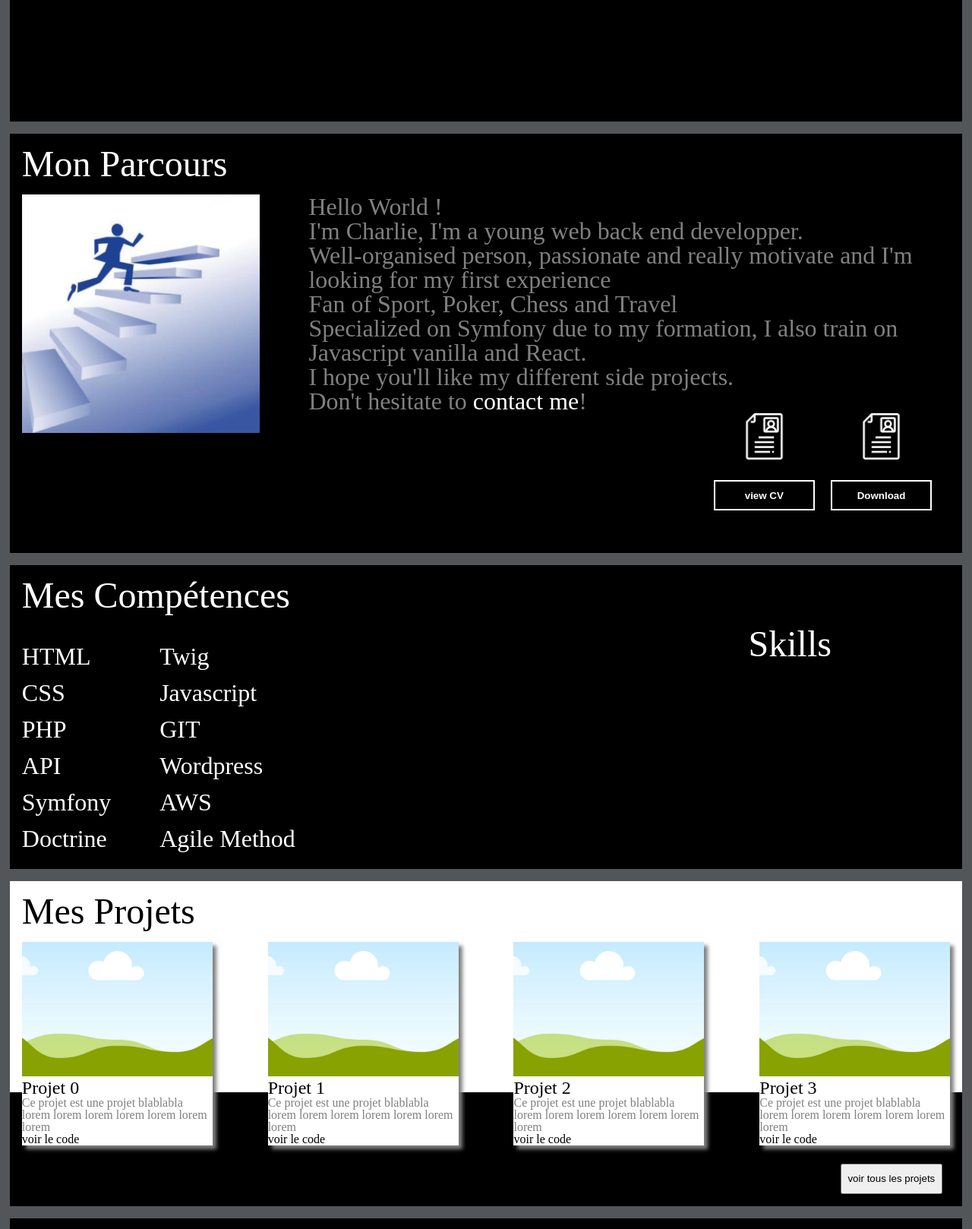
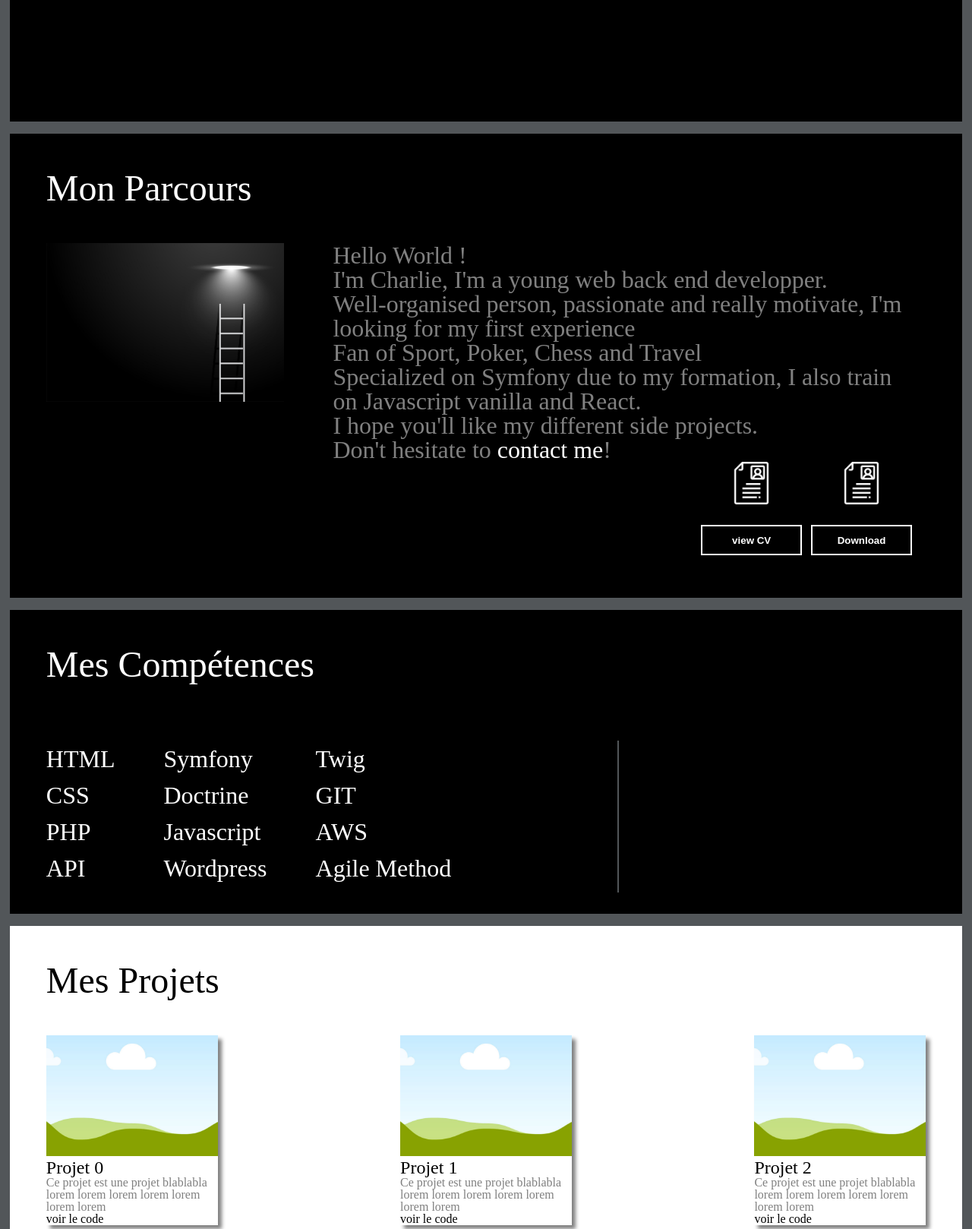
Before and after one commit to Charliebauduin/portfolio, a Symfony app: template Portfolio/templates/home/index.html.twig in a window 1280 px wide. Shown: the part 320-1938 px from the top of the page at 76% size. Run offline with Twig, Linux system fonts and the light colour scheme; the template is opened without the code that fills it, so the values that code supplies are empty; some libraries are stand-ins or nearby versions.

Commit message:
amelioration du css

```diff
--- a/Portfolio/public/css/style.css
+++ b/Portfolio/public/css/style.css
@@ -10,6 +10,8 @@ html {
     display: flex;
     flex-direction: column;
     justify-content: center;
+    max-width: 1500px;
+    margin: auto;
 
 }
 
@@ -69,7 +71,7 @@ html {
 .parcours-title {
 
     width: 100%;
-    margin: 1em;
+    margin: 3em;
 
 }
 
@@ -80,6 +82,7 @@ html {
     margin-left: 1em;
     margin-bottom: 2em;
     margin-right: 2em;
+    margin-left: 3em;
 
 }
 
@@ -92,9 +95,10 @@ html {
 
 .parcours-right-part {
 
-    width: 65%;
+    width: 60%;
     margin-bottom: 2em;
     margin-left: 2em;
+    margin-right: 3em;
 
 }
 
@@ -186,6 +190,7 @@ html {
     display: flex;
     background-color: black;
     width: 98%;
+    height: 25em;
     margin: auto;
     margin-bottom: 1em;
     flex-wrap: wrap;
@@ -195,23 +200,28 @@ html {
 .skills-title {
 
     color: white;
-    margin: 1em;
+    margin: 3em;
     width: 100%
 
 }
 
 .skills-left-part{
     display: flex;
-    width: 75%;
+    width: 60%;
     height: 50%;
     margin: 1em;
-
+    border-right: solid #525659 2px;
+    margin-left:3em;
 }
 
 .skills-right-part {
 
-    width: 20%;
+    width: 30%;
     max-height: 15em;
+    text-align: center;
+    margin-top: 1em;
+    margin-right: 3em;
+
 
 
 }
@@ -219,6 +229,7 @@ html {
 .skills-right-part h1 {
 
     color: white;
+    margin-bottom: 1em;
 
 }
 
@@ -227,6 +238,7 @@ html {
     font-size: 2em;
     margin-right: 2em;
     color: white;
+
 
 }
 
@@ -240,10 +252,24 @@ html {
 
     font-size: 2em;
     color: white;
+    margin-right: 2em;
 
 }
 
 .skills-list2 li {
+
+    line-height: 1.5em;
+
+}
+
+.skills-list3 {
+
+    font-size: 2em;
+    color: white;
+
+}
+
+.skills-list3 li {
 
     line-height: 1.5em;
 
@@ -265,18 +291,18 @@ html {
 .project-title {
 
     width: 100%;
-    margin: 1em;
+    margin: 3em;
 
 }
 
 .project-card {
 
-    width: 20%;
+    width: 18%;
     height: 100%;
     margin-bottom: 1.5em;
     background-color: white;
-    margin-left: 1em;
-    margin-right: 1em;
+    margin-left: 3em;
+    margin-right: 3em;
     box-shadow: 5px 5px 5px gray;
 
 }
@@ -316,7 +342,9 @@ html {
 
 .project-view-all button {
 
+    margin-top: 1em;
     margin-right: 2em;
+    margin-bottom: 3em;
 
 }
 
@@ -337,6 +365,7 @@ html {
 
     width: 100%;
     margin: 1em;
+    margin: 3em;
 
 }
 
@@ -350,8 +379,9 @@ html {
 .contact-picture {
 
     width: 30%;
-    margin-left: 1em;
+    margin-left: 3em;
     margin-bottom: 2em;
+    border-right: solid #525659 2px;
 
 }
 
--- a/Portfolio/templates/home/index.html.twig
+++ b/Portfolio/templates/home/index.html.twig
@@ -44,7 +44,7 @@
             <p>Hello World ! <br/>
             I'm Charlie, I'm a young web back end developper.<br/>
 
-            Well-organised person, passionate and really motivate and I'm looking for my first experience<br/>
+            Well-organised person, passionate and really motivate, I'm looking for my first experience<br/>
             Fan of Sport, Poker, Chess and Travel<br/>
 
             Specialized on Symfony due to my formation, I also train on Javascript vanilla and React.<br/>
@@ -97,8 +97,7 @@
                 <li>CSS</li>
                 <li>PHP</li>
                 <li>API</li>
-                <li>Symfony</li>
-                <li>Doctrine</li>
+
 
 
 
@@ -106,10 +105,18 @@
 
             <ul class="skills-list2">
 
+                <li>Symfony</li>
+                <li>Doctrine</li>
+                <li>Javascript</li>
+                <li>Wordpress</li>
+
+
+            </ul>
+
+            <ul class="skills-list3">
+
                 <li>Twig</li>
-                <li>Javascript</li>
                 <li>GIT</li>
-                <li>Wordpress</li>
                 <li>AWS</li>
                 <li>Agile Method</li>
 
@@ -121,7 +128,6 @@
 
         <div class="skills-right-part">
 
-            <h1>Skills</h1>
 
             <div class="skills-slider">
 
@@ -181,7 +187,7 @@
 
         <div class="contact-title">
 
-            <h1>Contact</h1>
+            <h1>Contact me</h1>
 
         </div>
 
```
Also changed, not shown: Portfolio/public/assets/parcours.jpg.
